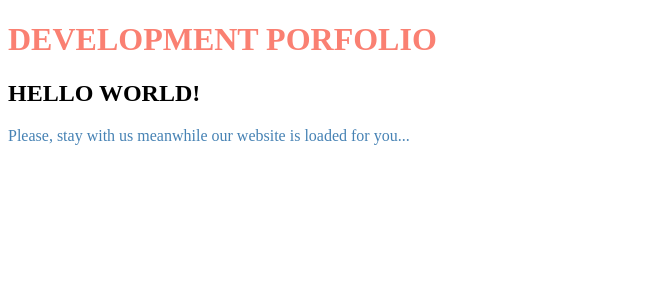
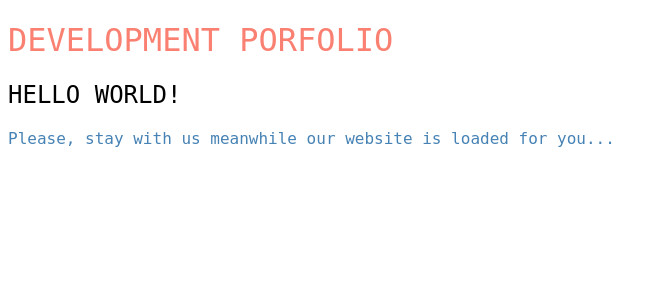
Before and after one commit to RaulPLDAuxiliar/raulwalls.github.io, a PHP site: page / in a window 1280 px wide. Shown: the top 300 px of the page, without its empty margins (0-665 px from the left). Run offline with PHP 8.4, Linux system fonts and the light colour scheme.

Commit message:
update website

```diff
--- a/css/styles.css
+++ b/css/styles.css
@@ -1,5 +1,3 @@
-/*<uniquifier>: Use a unique and descriptive class name*/
-/* <weight>: Use a value from 200 to 900*/
 /*GLOBALS*/
 h1{
     color: salmon;
--- a/index.html
+++ b/index.html
@@ -8,9 +8,9 @@
     <title>DEVELOPMENT PORTFOLIO</title>
 </head>
 <body>
-    <h1 class="iconsolata-body">DEVELOPMENT PORFOLIO</h1>
-    <h2 class="iconsolata-body">HELLO WORLD!</h2>
+    <h1 class="inconsolata-body">DEVELOPMENT PORFOLIO</h1>
+    <h2 class="inconsolata-body">HELLO WORLD!</h2>
 
-    <p class="iconsolata-body">Please, stay with us meanwhile our website is loaded for you...</p>
+    <p class="inconsolata-body">Please, stay with us meanwhile our website is loaded for you...</p>
 </body>
 </html>
```
